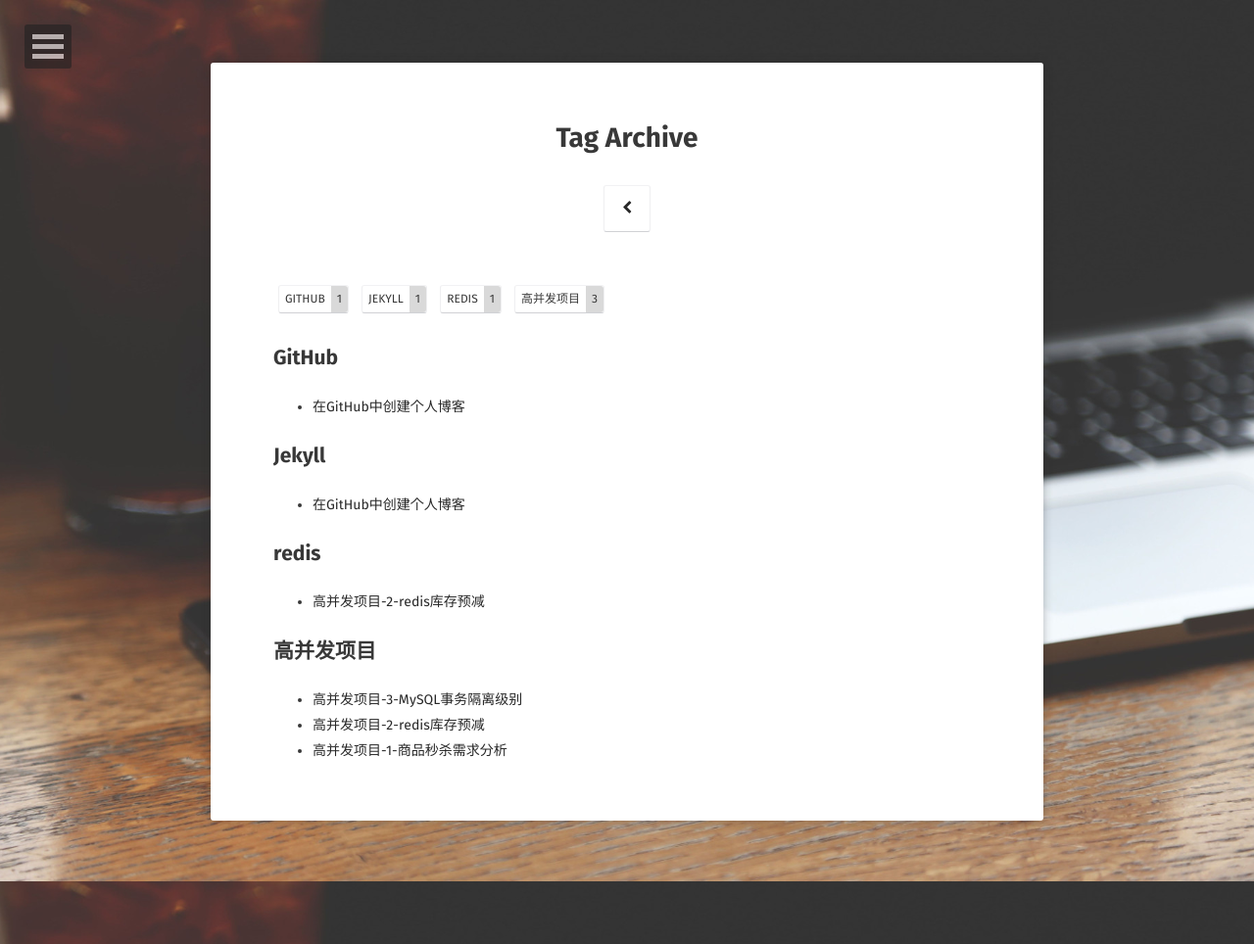
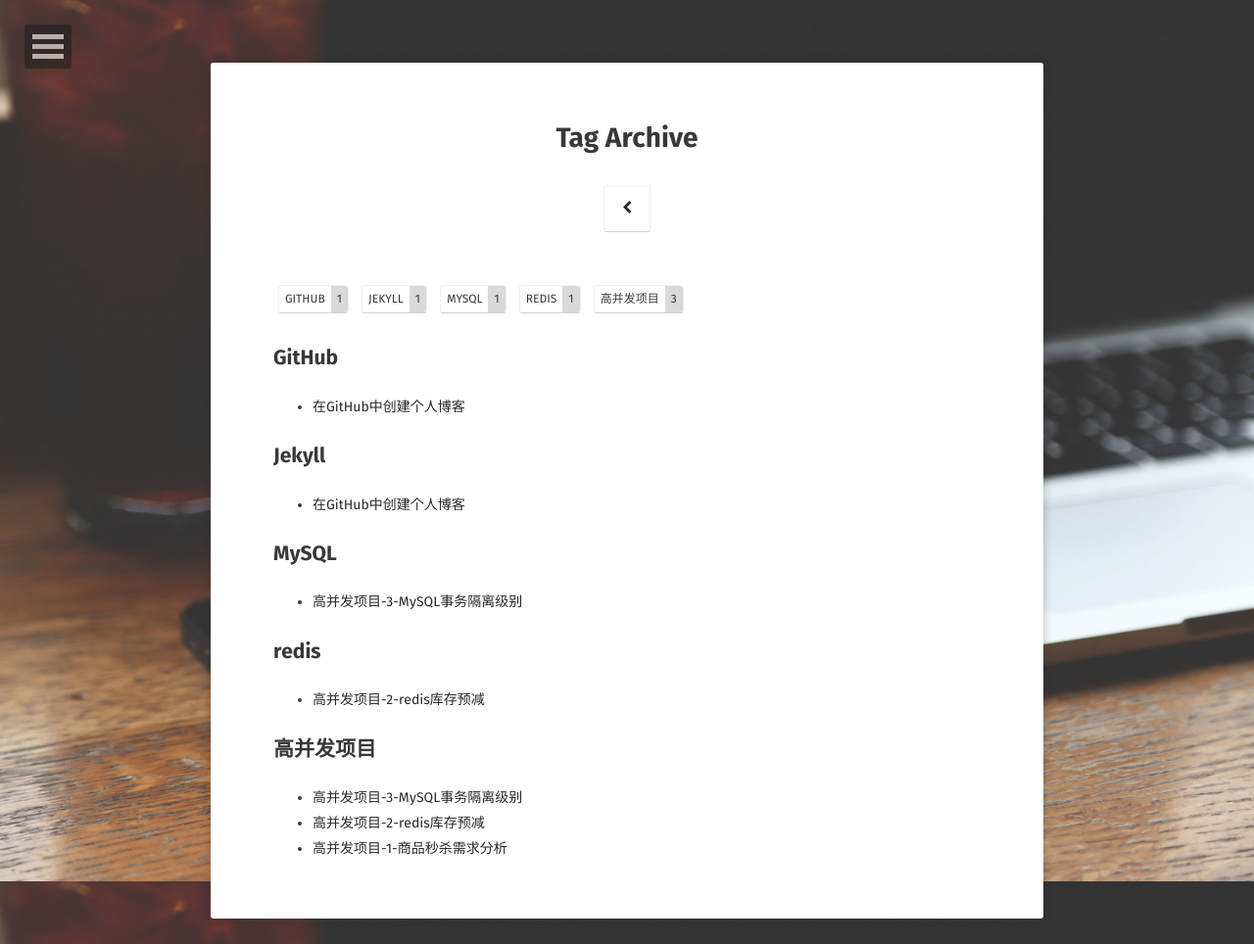
Before and after one commit to xubin2000/xubin2000.github.io, a Jekyll site: the page built from tags/index.html, in a window 1280 px wide. Shown: the whole page at 98% size. Built offline with Jekyll 4.4.1, drawn with Linux system fonts in a browser that asks for light colours; some web fonts are replaced.

Commit message:
Update 2023-07-11-MySQL事务隔离级别.md

````diff
--- a/_posts/2023-07-11-MySQL事务隔离级别.md
+++ b/_posts/2023-07-11-MySQL事务隔离级别.md
@@ -6,6 +6,7 @@ excerpt: 事务隔离级别介绍与实现
 project: true
 tag:
 - 高并发项目
+- MySQL
 comments: false
 ---
 ### 事务隔离级别
@@ -54,7 +55,7 @@ SQL标准定义了四种事务隔离级别，从低到高依次为：
 在数据库操作中，特别是在使用关系型数据库如MySQL时，执行`UPDATE`语句时锁定行的行为是由数据库管理系统（DBMS）自动处理的，而不是直接通过代码显式控制的。因此，无法直接在Java代码或Spring框架的`@Transactional`注解中指定“锁定行”的代码，因为这是数据库层面的行为。
 
 以下代码展示在Spring框架中执行`UPDATE`语句的代码，并解释在这个操作发生时，MySQL（在`REPEATABLE-READ`隔离级别下）会如何锁定行。
-```
+```java
 @Transactional
 @Override
 public boolean seckillGoods(User user, Long goodsId) {
````
